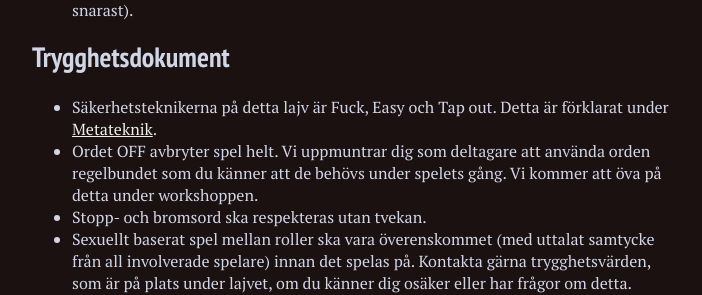
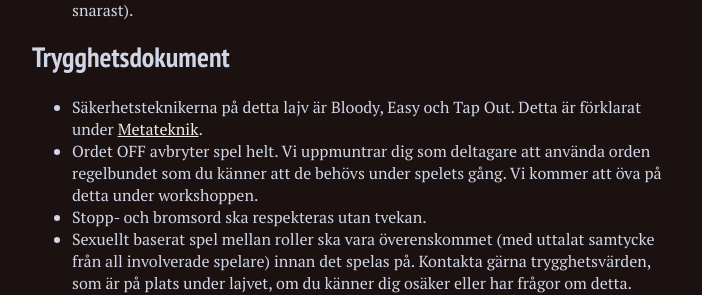
Before and after one commit to stanislavb/www.coven.nu, a Jekyll site: the page built from praktiskt/index.md, in a window 1280 px wide and 900 px high, scrolled down 2163 px. Shown: the part 164-459 px from the top of the window, without its empty margins (288-990 px from the left). Built offline with Jekyll 4.4.1, drawn with Linux system fonts in a browser that asks for light colours; nearby versions of some CDN libraries; some of the changed text lies outside the part shown.

Commit message:
Update index.md

```diff
--- a/praktiskt/index.md
+++ b/praktiskt/index.md
@@ -84,7 +84,7 @@ Det här förväntar vi oss av dig som deltagare:
 
 ## Trygghetsdokument
 
-- Säkerhetsteknikerna på detta lajv är Fuck, Easy och Tap out. Detta är förklarat under [Metateknik](/metateknik/).
+- Säkerhetsteknikerna på detta lajv är Bloody, Easy och Tap Out. Detta är förklarat under [Metateknik](/metateknik/).
 - Ordet OFF avbryter spel helt. Vi uppmuntrar dig som deltagare att använda orden regelbundet som du känner att de behövs under spelets gång. Vi kommer att öva på detta under workshoppen.
 - Stopp- och bromsord ska respekteras utan tvekan.
 - Sexuellt baserat spel mellan roller ska vara överenskommet (med uttalat samtycke från all involverade spelare) innan det spelas på. Kontakta gärna trygghetsvärden, som är på plats under lajvet, om du känner dig osäker eller har frågor om detta.
```
Also changed, not shown: other parts of praktiskt/index.md (+1 -1 lines).
